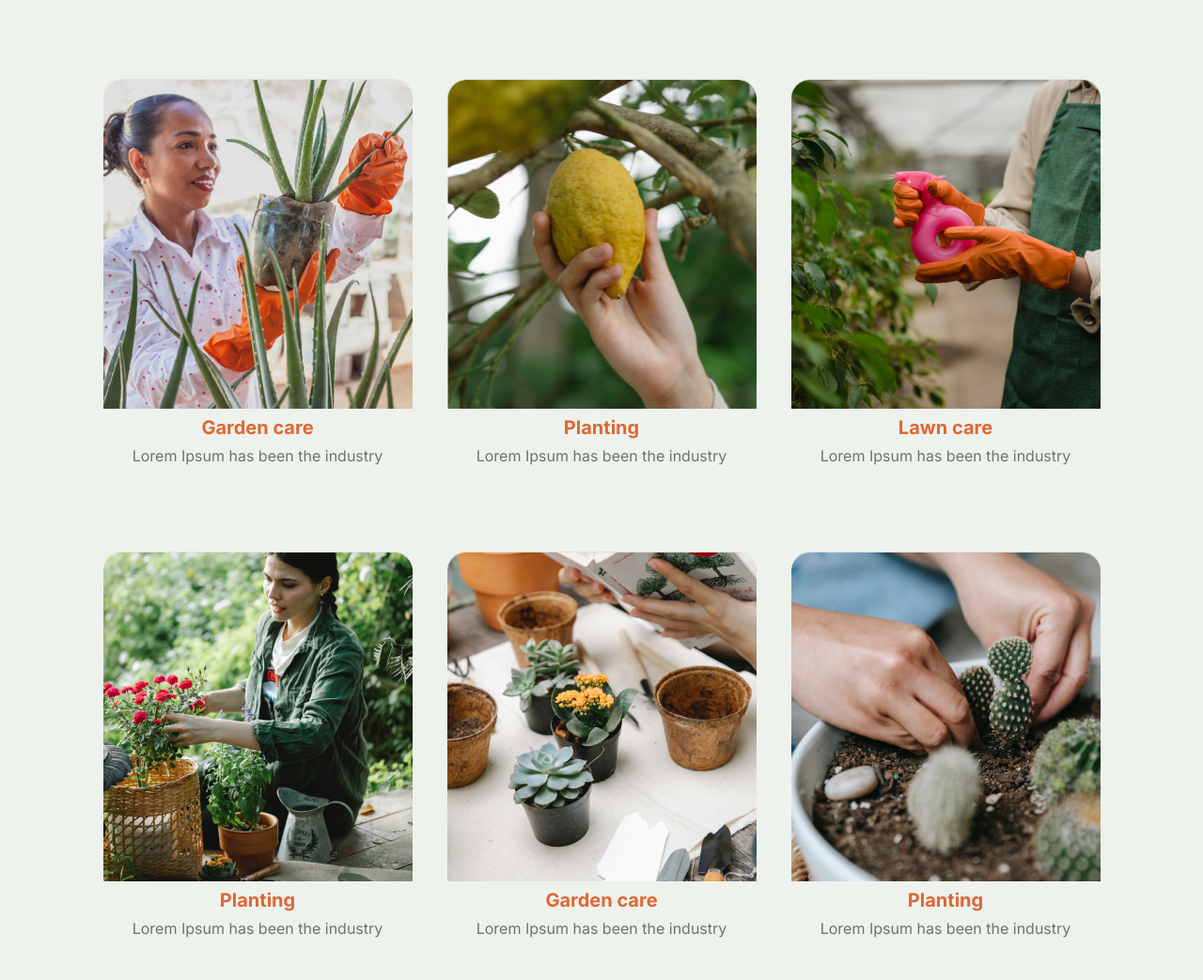
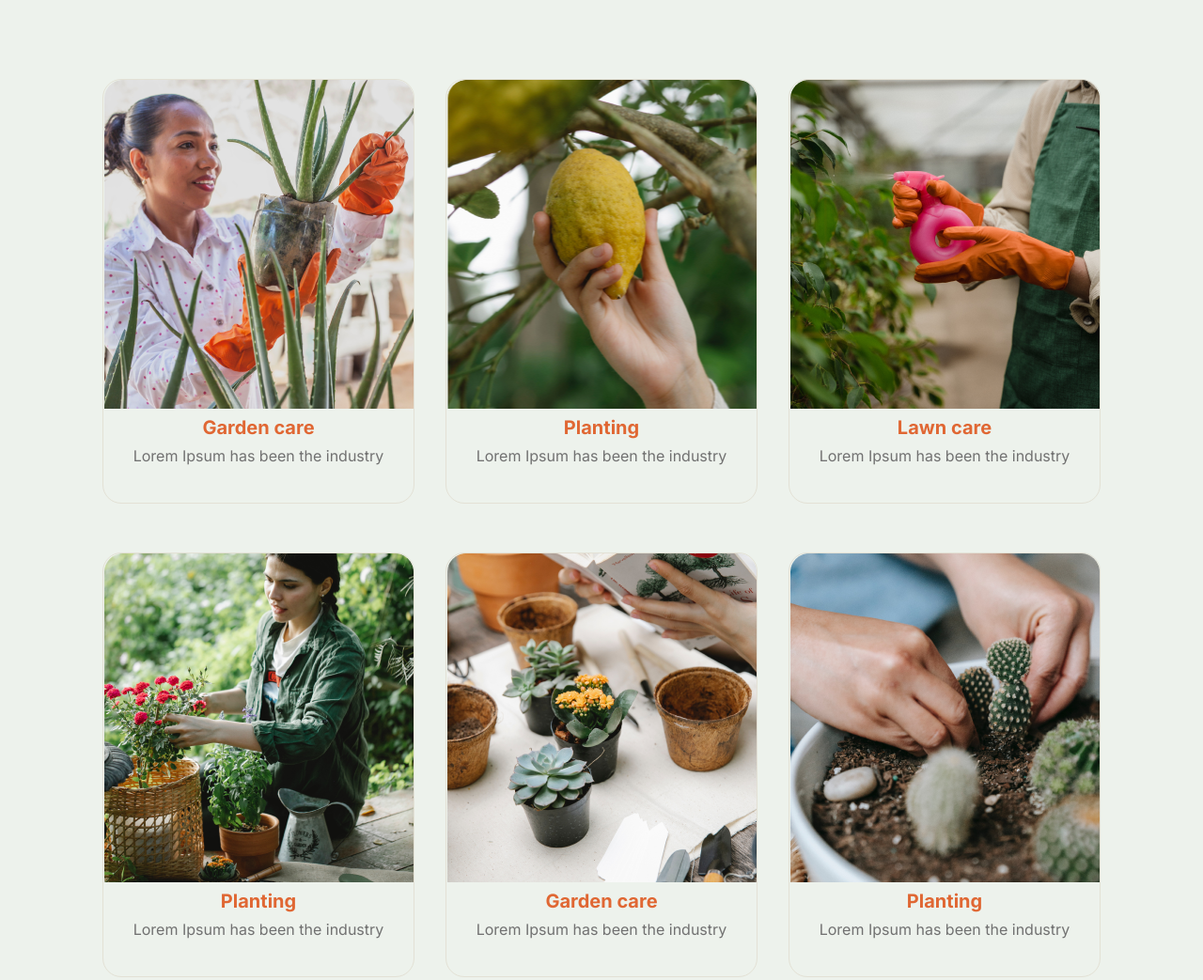
Before and after one commit to ZvarycH23/Plants, a plain HTML site: page INDEX.HTML in a window 1280 px wide. Shown: the part 1479-2522 px from the top of the page at 94% size. Drawn offline with Linux system fonts and the light colour scheme; a web font is replaced by a local one.

Commit message:
fix  services items border

```diff
--- a/style.css
+++ b/style.css
@@ -207,7 +207,7 @@ body main .service .wrapper .servisces .service-item {
   width: 330px;
   height: 450px;
   border-radius: 20px;
-  border-top: 1px solid #E3E1D5;
+  border: 1px solid #E3E1D5;
   display: flex;
   flex-direction: column;
   gap: 10px;
```
